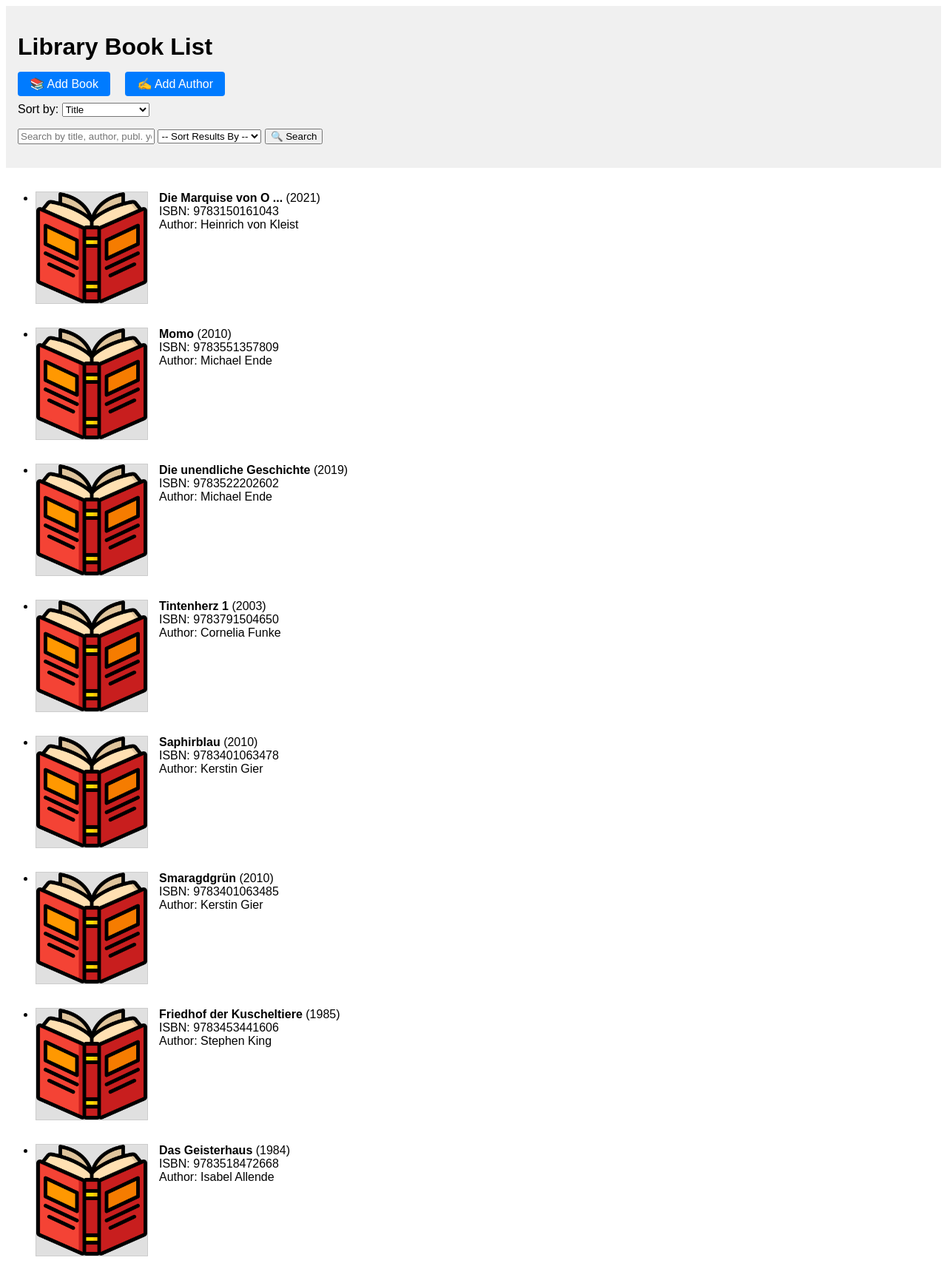
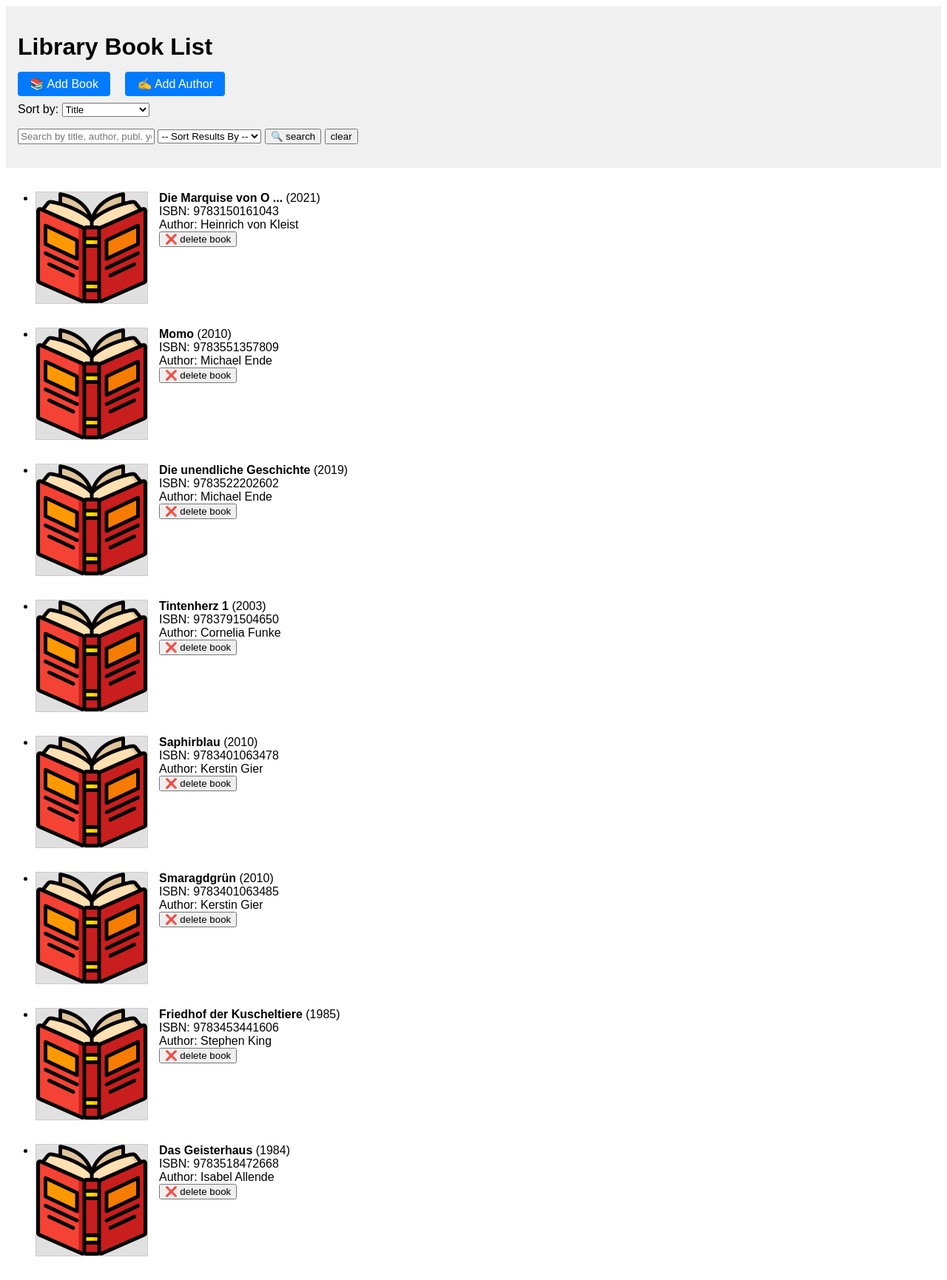
Before and after one commit to Martha-KW/Book_Alchemy, a Flask app: page / in a window 1280 px wide. Shown: the whole page at 74% size. Run offline with Flask 3, Linux system fonts and the light colour scheme.

Commit message:
delete book button and route added

```diff
--- a/app.py
+++ b/app.py
@@ -1,6 +1,6 @@
 from data_models import db, Author, Book
 from datetime import datetime
-from flask import Flask, render_template, request, redirect, url_for
+from flask import Flask, render_template, request, redirect, url_for, flash
 from flask_sqlalchemy import SQLAlchemy
 from sqlalchemy import or_, func
 import os
@@ -9,6 +9,8 @@ import os
 
 # Create an instance of the Flask application
 app = Flask(__name__)
+app.secret_key = 'Frodo'
+
 
 basedir = os.path.abspath(os.path.dirname(__file__))
 app.config['SQLALCHEMY_DATABASE_URI'] = 'sqlite:///' + os.path.join(basedir, 'data', 'library.sqlite')
@@ -110,6 +112,23 @@ def add_book():
     return render_template('add_book.html', authors=authors, message=message)
 
 
+@app.route('/book/<int:book_id>/delete', methods=['POST'])
+def delete_book(book_id):
+    book = Book.query.get_or_404(book_id)
+    author = Author.query.get(book.author_id)
+
+    db.session.delete(book)
+    db.session.commit()
+
+    # check if author has other books
+    other_books = Book.query.filter_by(author_id=author.id).count()
+    if other_books == 0:
+        db.session.delete(author)
+        db.session.commit()
+
+    flash(f'„{book.title}“ successfully deleted.', 'success')
+    return redirect(url_for('home'))
+
 
 # creates the tables, first time use only, reactivate if needed
 # with app.app_context():
--- a/templates/home.html
+++ b/templates/home.html
@@ -33,9 +33,24 @@
         border: 1px solid #ccc;
         object-fit: contain;
       }
+      .flash.success {
+  background-color: #d4edda;
+  padding: 10px;
+  border: 1px solid #c3e6cb;
+  margin-bottom: 10px;
+}
+
     </style>
   </head>
   <body>
+    {% with messages = get_flashed_messages(with_categories=true) %}
+  {% if messages %}
+    {% for category, message in messages %}
+      <div class="flash {{ category }}">{{ message }}</div>
+    {% endfor %}
+  {% endif %}
+{% endwith %}
+
     <header>
       <h1>Library Book List</h1>
       <nav>
@@ -62,7 +77,12 @@
     <option value="author" {% if request.args.get('sort_by') == 'author' %}selected{% endif %}>Author</option>
     <option value="publication_year" {% if request.args.get('sort_by') == 'publication_year' %}selected{% endif %}>Year</option>
   </select>
-  <button type="submit">🔍 Search</button>
+  <button type="submit">🔍 search</button>
+
+   <a href="{{ url_for('home') }}">
+    <button type="button">clear</button>
+  </a>
+
 </form>
 
 
@@ -85,6 +105,11 @@
               ISBN: {{ book.isbn }}<br>
               Author: {{ book.author.name }}
             </div>
+<form action="{{ url_for('delete_book', book_id=book.id) }}" method="POST"
+      onsubmit="return confirm('Do you really want to delete the book?');">
+  <button type="submit">❌ delete book</button>
+</form>
+
             <div style="clear: both;"></div>
           </li>
         {% endfor %}
```
Also changed, not shown: data/library.sqlite.
